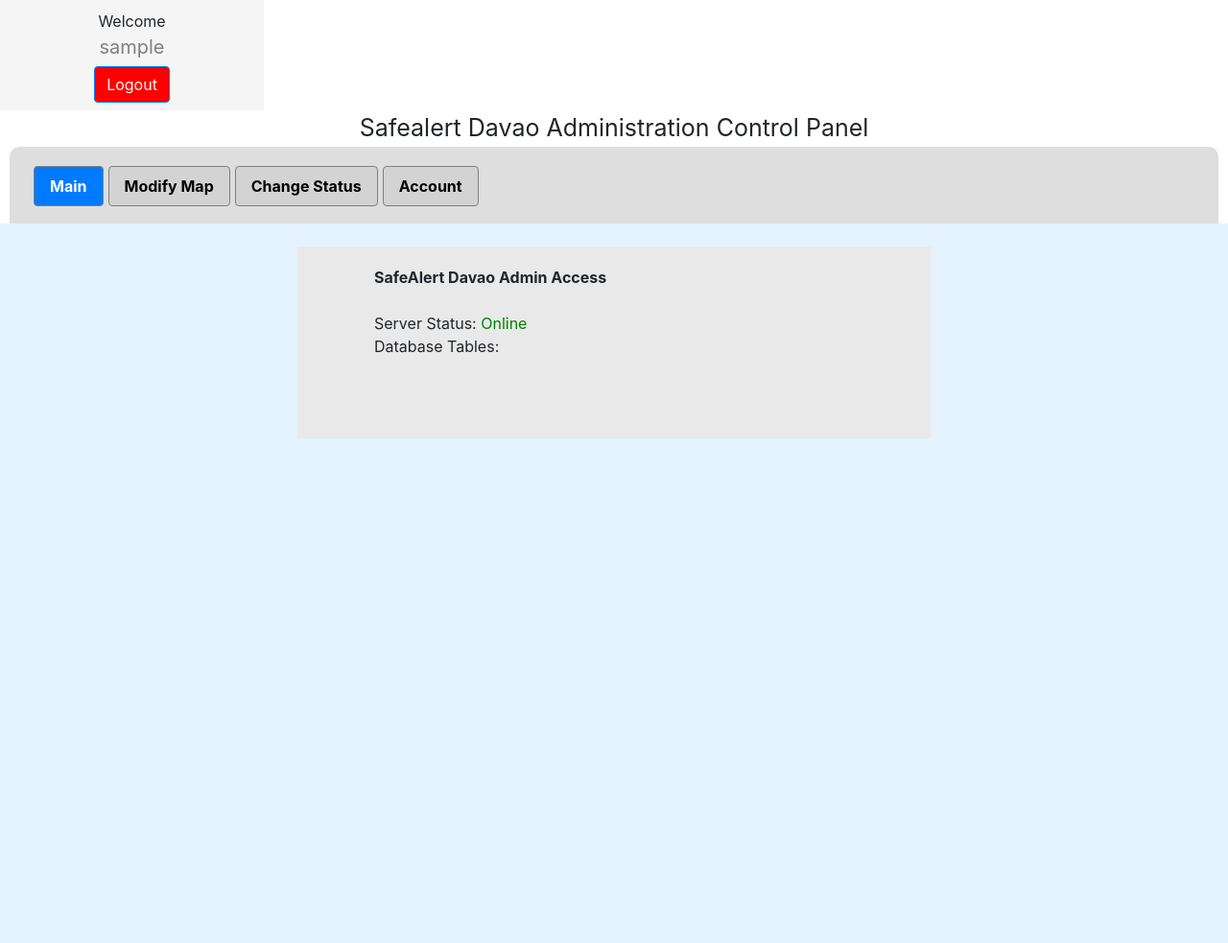
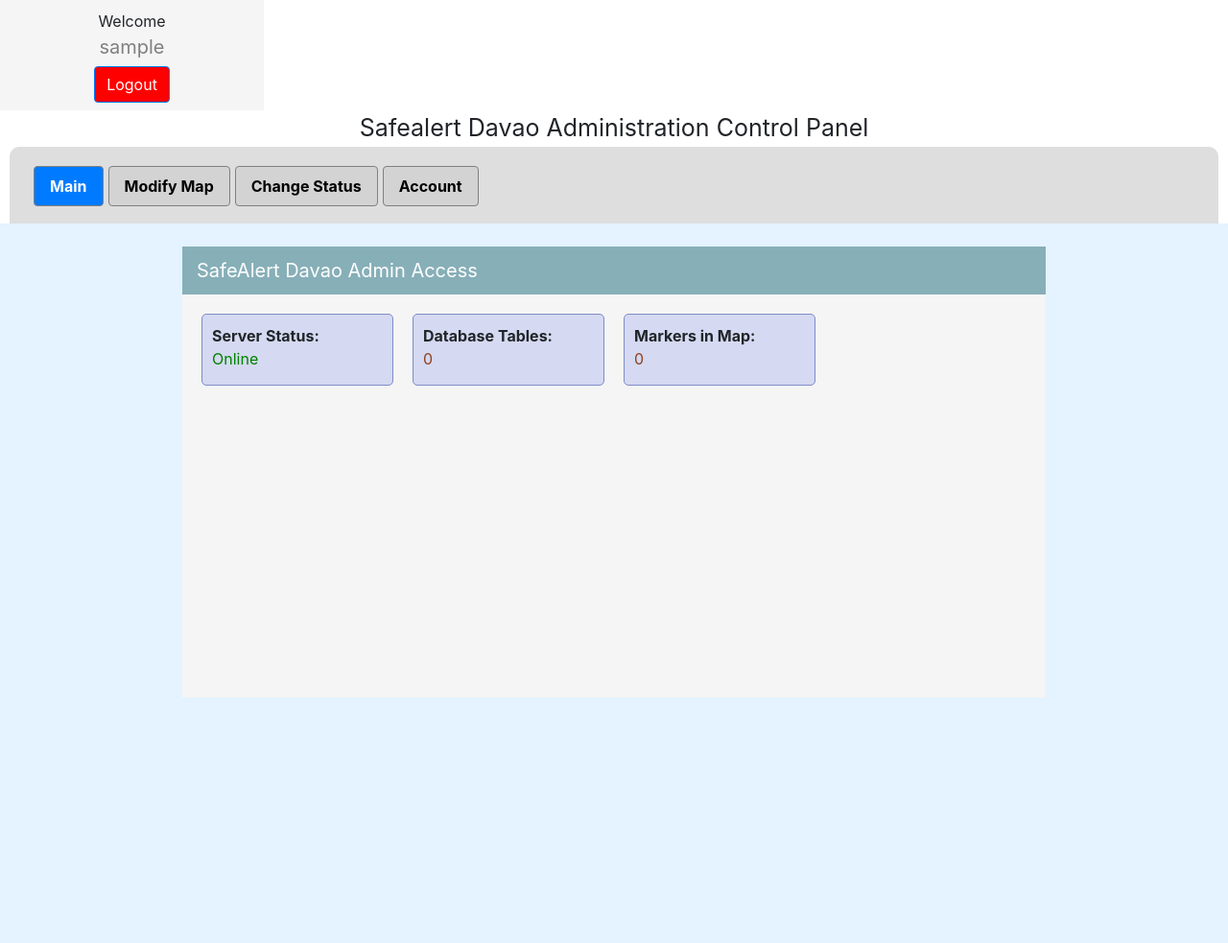
Before and after one commit to Kryse-777/safealert-davao, a PHP site: page /admin.php in a window 1280 px wide. Shown: the whole page at 96% size. Run offline with PHP 8.4, Linux system fonts and the light colour scheme; the visitor is signed in with stand-in values (Sample User, id 1); data that the repository does not hold is empty; some libraries are stand-ins or nearby versions.

Commit message:
update ui

```diff
--- a/admin.php
+++ b/admin.php
@@ -152,29 +152,46 @@
 
         <!--Main Page-->
     	<div class="tab-pane fade show active" id="maindash"><br/>
-    		<div class="adminform">
-    			<div class="form-group">
+            <div id="dashname" <b>SafeAlert Davao Admin Access</b></div>
+    		<div id="admindash" class="adminform">
+
+    			<div id="dashgroup">
                     <?php
                         $query= "USE S1UWGxS9EP;
                         SHOW TABLES";
                         $result = mysqli_query($safealertdb,'SHOW TABLES');
+                        $markerquery = "SELECT `area`,`type` FROM `miscarea` WHERE `type` <>''
+                        UNION
+                        SELECT `area`,`risk` FROM `riskarea` WHERE `risk` <>''";
+                        $markerresult = mysqli_query($safealertdb,$markerquery);
 
 
 
     			    ?>
-                    <b>SafeAlert Davao Admin Access</b><br/><br/>
-	    			Server Status:
+                    <div class="dashbox">
+                        <span class='boxhead'>Server Status:</span><br/>
                     <?php
-                        echo $dbconn;
+                        echo "<span class='boxcontent'>".$dbconn."</span>";
                     ?>
-                    <br/>
-	    			Database Tables:<br/>
+                    </div>
+                    <div class="dashbox">
+                        <span class='boxhead'>Database Tables:</span><br/>
                     <?php
+                        $i=0;
                         while($row = mysqli_fetch_array($result)){
-                        echo "&emsp;".$row['Tables_in_S1UWGxS9EP'] . "<br/>";
+                            $i++;
+                        //echo "&emsp;".$row['Tables_in_S1UWGxS9EP'] . "<br/>";
                         //$uniqid = md5(uniqid());
                         //echo $uniqid;
                         }
+                        echo "<span class='boxcontent'>". $i."</span></div>";
+
+                        $i=0;
+                        while ($row = mysqli_fetch_array($markerresult)){
+                            $i++;
+                        }
+                        echo "<div class='dashbox'><span class='boxhead'>Markers in Map:
+                        </span><br/><span class='boxcontent'>".$i."</span></div>";
                     ?>
 
                     <!--Generate Unique ID Button-->
--- a/css/style.css
+++ b/css/style.css
@@ -28,7 +28,6 @@ body {
     width: 75%;
     max-width: 100%;
     margin-top: 25px;
-
     margin-right: 25px;
     float: left;
     z-index: 1;
@@ -36,6 +35,12 @@ body {
     //margin: auto;
 
     height: 90vh;
+}
+
+.tab-content{
+    min-height: 750px;
+    margin: 0px;
+    background-color: #E4F3FF;
 }
 
 .tab-pane{
@@ -499,10 +504,9 @@ input:checked + .slider:before {
 }
 
 .adminform{
-
+    width: 660px;
     margin: auto;
     min-height: 200px;
-    width: 660px;
     max-width: 90%;
     background-color: #E9E9E9;
     padding-top: 20px;
@@ -589,11 +593,51 @@ input:checked + .slider:before {
 }
 
 form-group input {
-    //width: 500px;
 }
 
 .form-group, .btn{
     margin-left: 80px;
+}
+
+.boxhead{
+    font-weight: bold;
+    margin: auto;
+    text-align: center;
+}
+.boxcontent{
+    color: #8f411f;
+    text-align: center;
+    margin: auto;
+}
+
+#dashname{
+    margin: auto;
+    margin-bottom: 0px;
+    width: 900px;
+    max-width: 90%;
+    padding-top: 10px;
+    padding-left: 15px;
+    color: white;
+    background-color: #87afb8;
+    height: 50px;
+    font-size: 20px;
+}
+
+#dashgroup{
+    min-height: 350px;
+}
+
+#admindash{
+    margin-top: 0px;
+    margin-bottom: 50px;
+    margin: auto;
+    min-height: 250px;
+    width: 900px;
+    max-width: 90%;
+    background-color: whitesmoke;
+    padding-top: 20px;
+    padding-left: 10px;
+    padding-right: 10px;
 }
 
 .import{
@@ -748,6 +792,7 @@ form-group.radio-form.areasrcbtn{
     padding-bottom: 15px;
     background-color: #E4F3FF;
 }
+
 #searchreport{
     margin: auto;
     padding-bottom: 15px;
@@ -756,6 +801,7 @@ form-group.radio-form.areasrcbtn{
     height: 35px;
     text-align: center;
 }
+
 #report input{
     background-color: #FFF8E1;
     margin-right: 20px;
@@ -792,6 +838,18 @@ form-group.radio-form.areasrcbtn{
     height:250px;
     overflow:auto;
 }
+.dashbox{
+    border: 1px solid #7f8cc8;
+    border-radius: 5px;
+    float: left;
+    margin-left: 10px;
+    margin-right: 10px;
+    margin-bottom: 10px;
+    width: 200px;
+    height: 75px;
+    background-color: #d5d9f1;
+    padding: 10px;
+}
 
 #admintable {
     height: 300px;
@@ -799,6 +857,7 @@ form-group.radio-form.areasrcbtn{
     width: 850px;
     max-width: 90%;
 }
+
 #admintable th {
     cursor: pointer;
     background-color: #767577;
@@ -810,6 +869,7 @@ form-group.radio-form.areasrcbtn{
     width: 850px;
     max-width: 90%;
 }
+
 #risktable th {
     cursor: pointer;
     background-color: #09B2E1;
@@ -821,6 +881,7 @@ form-group.radio-form.areasrcbtn{
     width: 850px;
     max-width: 90%;
 }
+
 #misctable th {
     position: sticky;
     cursor: pointer;
@@ -951,10 +1012,3 @@ form-group.radio-form.areasrcbtn{
 div#response.display-block {
     display: block;
 }
-
-.tab-content{
-    padding-bottom: 80px;
-    min-height: 750px;
-    margin: 0px;
-    background-color: #E4F3FF;
-}
--- a/miscmarker.php
+++ b/miscmarker.php
@@ -101,7 +101,6 @@ if (session_status()==PHP_SESSION_NONE)
     }).addTo(safeadmap);
 
      */
-
 </script>
 </head>
 <body>
```
